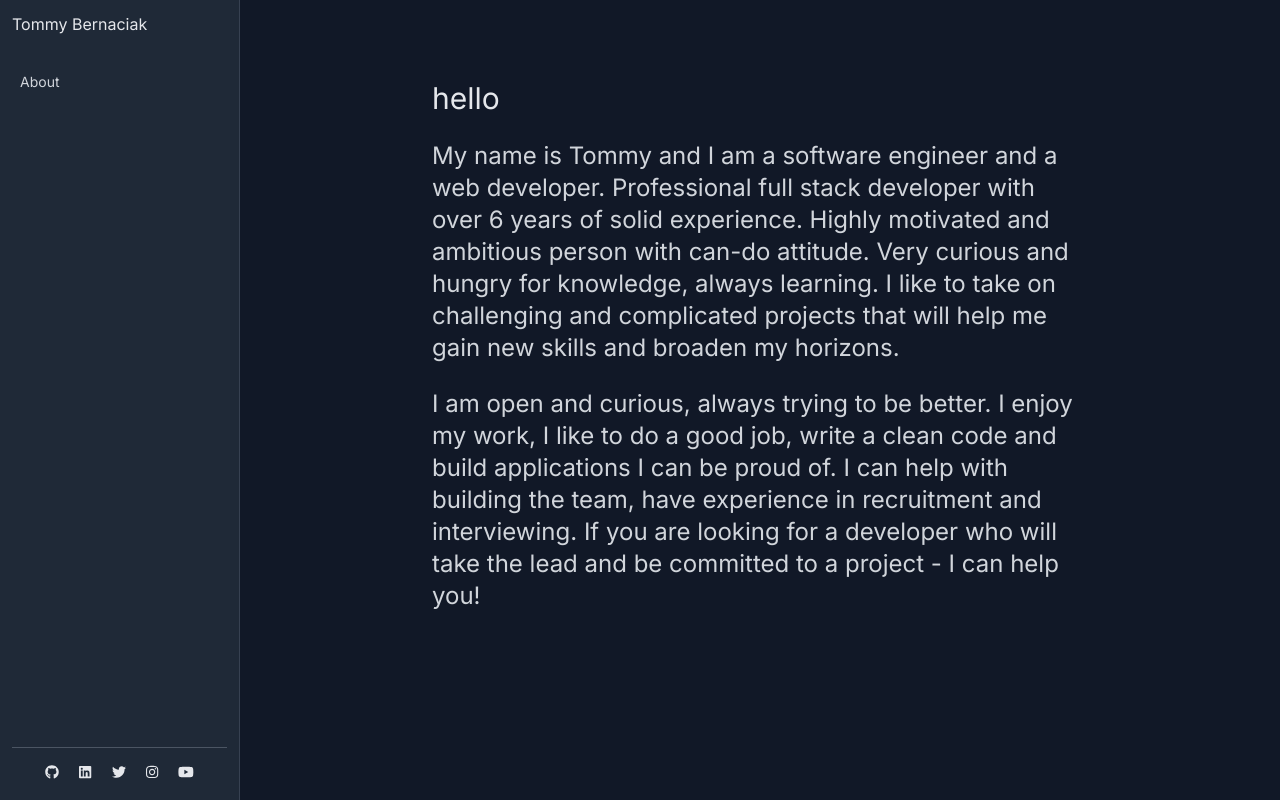
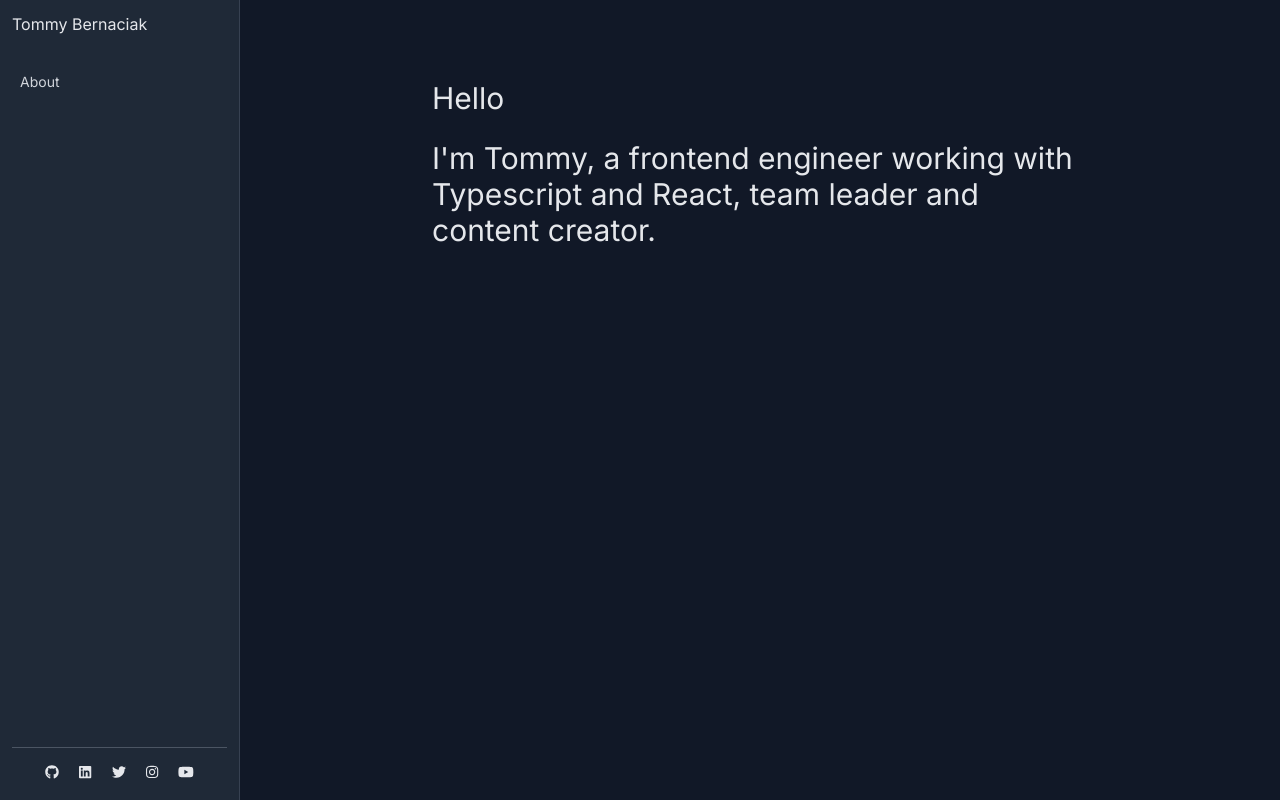
Before and after one commit to tommybernaciak/tommy-page, a React (Create React App) app: page / in a window 1280 px wide. Built offline with nearby package versions, Linux system fonts and the light colour scheme.

Commit message:
added main page

```diff
--- a/src/components/content/Content.tsx
+++ b/src/components/content/Content.tsx
@@ -1,12 +1,13 @@
 import { Route, Routes } from 'react-router-dom';
 import About from '../../pages/About';
+import Main from '../../pages/Main';
 
 function Content() {
 	return (
 		<div className="flex-1 bg-gray-900">
 			<main className="h-screen overflow-y-auto">
 				<Routes>
-					<Route path="/" element={<About />} />
+					<Route path="/" element={<Main />} />
 					<Route path="about" element={<About />} />
 				</Routes>
 			</main>
--- /dev/null
+++ b/src/components/typography/P.tsx
@@ -0,0 +1,11 @@
+import { FunctionComponent, ReactElement } from 'react';
+
+interface IProps {
+	text: string;
+}
+
+const P: FunctionComponent<IProps> = ({ text }): ReactElement => {
+	return <p className="text-gray-300 text-2xl pb-6">{text}</p>;
+};
+
+export default P;
--- /dev/null
+++ b/src/components/typography/heading.tsx
@@ -0,0 +1,11 @@
+import { FunctionComponent, ReactElement } from 'react';
+
+interface IProps {
+	text: string;
+}
+
+const Heading: FunctionComponent<IProps> = ({ text }): ReactElement => {
+	return <h1 className="text-gray-200 text-3xl pb-6">{text}</h1>;
+};
+
+export default Heading;
--- a/src/pages/About.tsx
+++ b/src/pages/About.tsx
@@ -1,21 +1,13 @@
+import Heading from '../components/typography/heading';
+import P from '../components/typography/P';
+import { about } from '../utils/about';
+
 function About() {
 	return (
 		<div className="px-6 md:px-20 lg:px-48 py-20 w-full lg:w-[580px] mx-auto prose dark:prose-invert h-fit prose-img:mx-auto">
-			<h1 className="text-gray-200 text-3xl pb-6">hello</h1>
-			<p className="text-gray-300 text-2xl pb-6">
-				My name is Tommy and I am a software engineer and a web developer. Professional full
-				stack developer with over 6 years of solid experience. Highly motivated and
-				ambitious person with can-do attitude. Very curious and hungry for knowledge, always
-				learning. I like to take on challenging and complicated projects that will help me
-				gain new skills and broaden my horizons.
-			</p>
-			<p className="text-gray-300 text-2xl pb-6">
-				I am open and curious, always trying to be better. I enjoy my work, I like to do a
-				good job, write a clean code and build applications I can be proud of. I can help
-				with building the team, have experience in recruitment and interviewing. If you are
-				looking for a developer who will take the lead and be committed to a project - I can
-				help you!
-			</p>
+			<Heading text={'Hello'} />
+			<P text={about.p1} />
+			<P text={about.p2} />
 		</div>
 	);
 }
--- /dev/null
+++ b/src/pages/Main.tsx
@@ -0,0 +1,17 @@
+import { FunctionComponent, ReactElement } from 'react';
+import Heading from '../components/typography/heading';
+
+const Main: FunctionComponent = (): ReactElement => {
+	return (
+		<div className="px-6 md:px-20 lg:px-48 py-20 w-full lg:w-[580px] mx-auto prose dark:prose-invert h-fit prose-img:mx-auto">
+			<Heading text={'Hello'} />
+			<Heading
+				text={
+					"I'm Tommy, a frontend engineer working with Typescript and React, team leader and content creator."
+				}
+			/>
+		</div>
+	);
+};
+
+export default Main;
--- /dev/null
+++ b/src/utils/about.ts
@@ -0,0 +1,4 @@
+export const about = {
+	p1: 'My name is Tommy and I am a software engineer and a web developer. Professional full stack developer with over 6 years of solid experience. Highly motivated and ambitious person with can-do attitude. Very curious and hungry for knowledge, always learning. I like to take on challenging and complicated projects that will help me gain new skills and broaden my horizons.',
+	p2: 'I am open and curious, always trying to be better. I enjoy my work, I like to do a good job, write a clean code and build applications I can be proud of. I can help with building the team, have experience in recruitment and interviewing. If you are looking for a developer who will take the lead and be committed to a project - I can help you!'
+};
```
